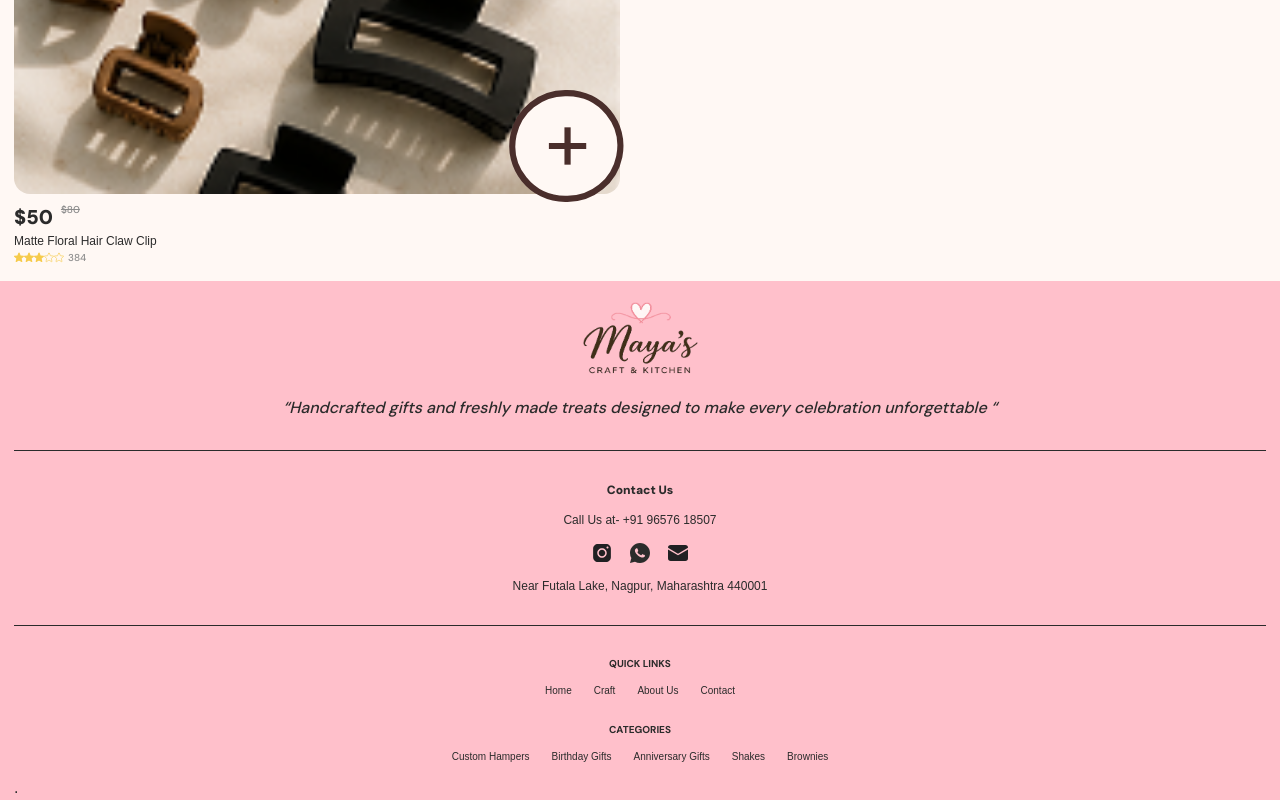
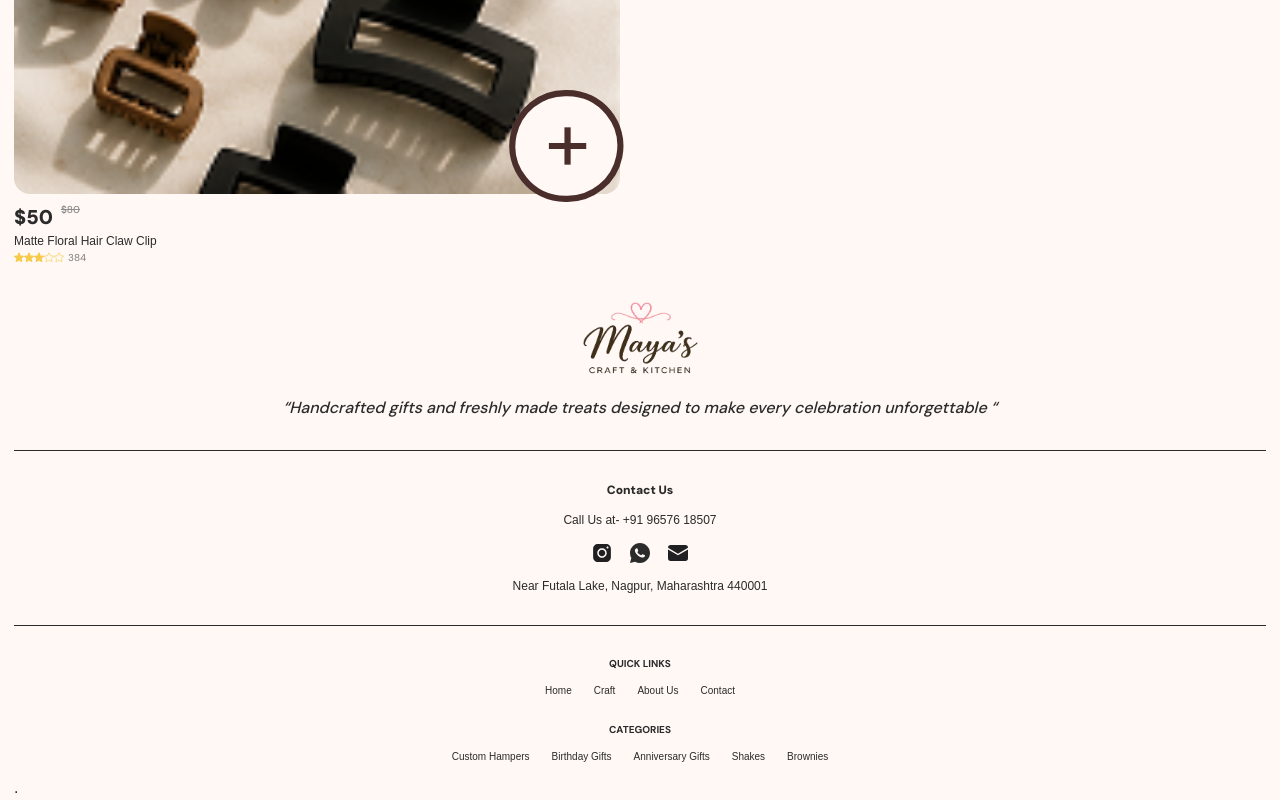
Before and after one commit to HarshSahare/Mayas-Craft-And-Kitchen, a Next.js app: page / in a window 1280 px wide. Shown: the part 2257-3057 px from the top of the page. Built offline with nearby package versions, Linux system fonts and the light colour scheme; no server answers.

Commit message:
change the footer color to white

```diff
--- a/app/layout/footer.tsx
+++ b/app/layout/footer.tsx
@@ -5,7 +5,7 @@ import LowerFooter from "./lowerFooter";
 
 function Footer() {
   return (
-    <div className="bg-navbar text-foreground">
+    <div className="bg-background text-foreground">
       <UpperFooter />
       <div className="my-7.5 w-full h-px bg-foreground"></div>
       <MiddleFooter />
```
